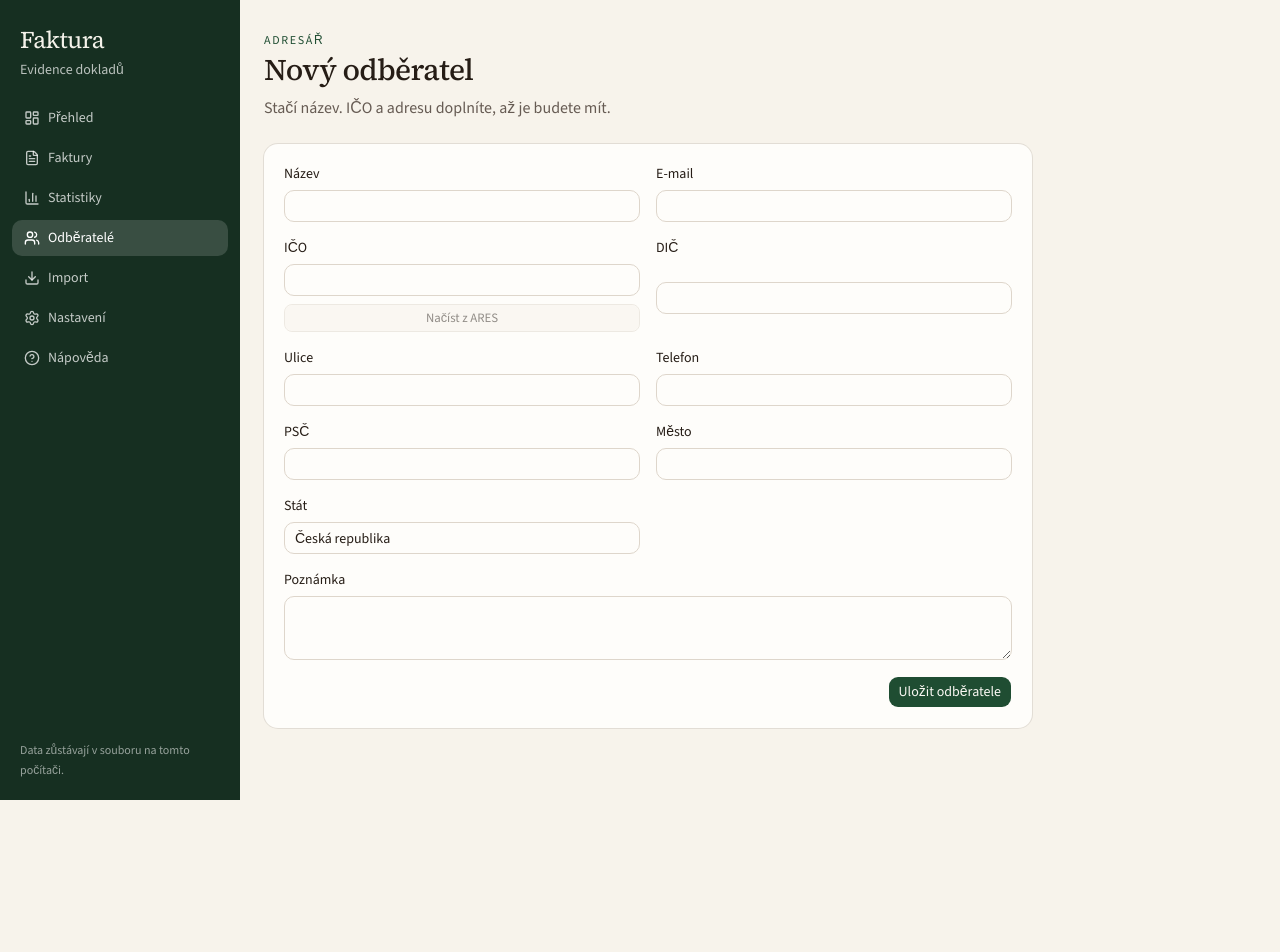
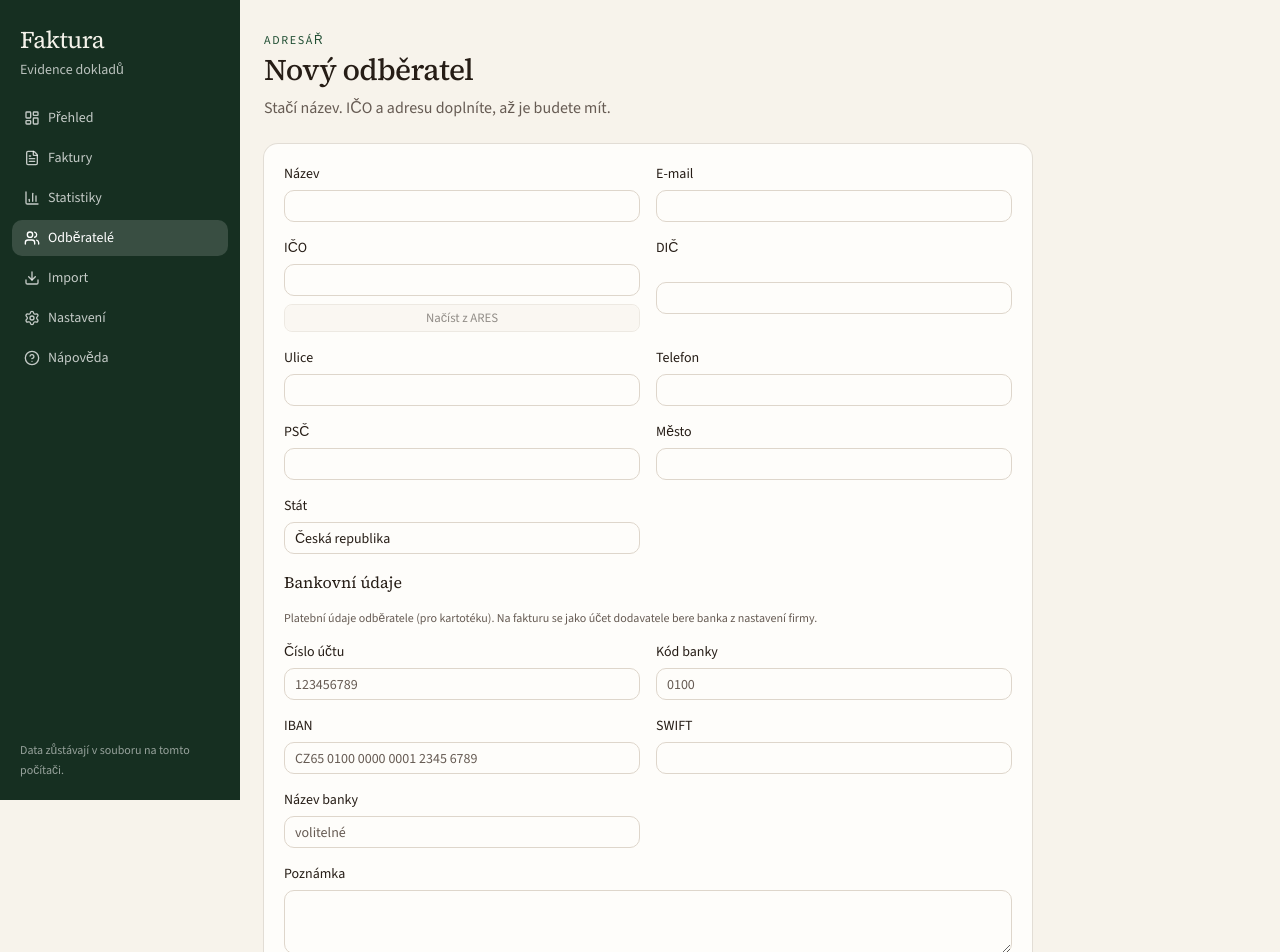
Before and after one commit to MartinJanda1/MJ-faktury, a Next.js app: page /odberatele/novy in a window 1280 px wide. Shown: the top 952 px of the page. Before the commit the page ends 800 px from the top, so only its background shows below. Built offline with nearby package versions, Linux system fonts and the light colour scheme.

Commit message:
Add bank details to customer directory records
Odběratelé can store account, bank code, IBAN, SWIFT, and bank name.
Old JSON customers migrate with empty defaults; invoice supplier bank stays from company settings.

Co-authored-by: martin.janda1 <martin.janda1@gmail.com>

```diff
--- a/app/(app)/odberatele/[id]/page.tsx
+++ b/app/(app)/odberatele/[id]/page.tsx
@@ -46,6 +46,27 @@ export default async function CustomerPage({ params }: PageProps<"/odberatele/[i
           <p>{[customer.street, [customer.zip, customer.city].filter(Boolean).join(" "), customer.country].filter(Boolean).join(", ") || "Adresa není vyplněná"}</p>
           <p className="mt-2 text-muted-foreground">{customer.email || "E-mail není vyplněný"}</p>
           <p className="text-muted-foreground">{customer.phone || "Telefon není vyplněný"}</p>
+          <div className="mt-4 space-y-1 border-t border-border pt-3">
+            <p className="font-medium">Bankovní údaje</p>
+            {customer.bankAccount || customer.bankCode || customer.iban || customer.swift || customer.bankName ? (
+              <>
+                <p>
+                  {[
+                    customer.bankAccount && customer.bankCode
+                      ? `${customer.bankAccount}/${customer.bankCode}`
+                      : customer.bankAccount || "",
+                    customer.bankName,
+                  ]
+                    .filter(Boolean)
+                    .join(" · ") || "—"}
+                </p>
+                {customer.iban ? <p className="text-muted-foreground">IBAN: {customer.iban}</p> : null}
+                {customer.swift ? <p className="text-muted-foreground">SWIFT: {customer.swift}</p> : null}
+              </>
+            ) : (
+              <p className="text-muted-foreground">Bankovní údaje nejsou vyplněné</p>
+            )}
+          </div>
           {customer.note ? <p className="mt-3 leading-6">{customer.note}</p> : null}
           <p className="mt-3 text-xs text-muted-foreground">Zdroj: {sourceLabel(customer.source)}</p>
           <div className="mt-4">
--- a/components/bank-autofill.tsx
+++ b/components/bank-autofill.tsx
@@ -10,20 +10,33 @@ type Props = {
   bankCode: string;
   iban: string;
   swift: string;
+  /** When set (including ""), show editable bank name and persist via form field. */
+  bankName?: string;
+  /** Show QR hint (company settings). Off for customer directory. */
+  showQrHint?: boolean;
 };
 
-export function BankAutofillFields({ bankAccount: initialAccount, bankCode: initialCode, iban: initialIban, swift: initialSwift }: Props) {
+export function BankAutofillFields({
+  bankAccount: initialAccount,
+  bankCode: initialCode,
+  iban: initialIban,
+  swift: initialSwift,
+  bankName: initialBankName,
+  showQrHint = true,
+}: Props) {
+  const persistBankName = initialBankName !== undefined;
   const [bankAccount, setBankAccount] = useState(initialAccount);
   const [bankCode, setBankCode] = useState(initialCode);
   const [iban, setIban] = useState(initialIban);
   const [swift, setSwift] = useState(initialSwift);
-  const [bankName, setBankName] = useState("");
+  const [bankName, setBankName] = useState(initialBankName ?? "");
   const [hint, setHint] = useState("");
 
   useEffect(() => {
+    if (persistBankName && bankName) return;
     const bank = fillFromBankCode(bankCode);
     if (bank) setBankName(bank.bankName);
-  }, [bankCode]);
+  }, [bankCode, persistBankName, bankName]);
 
   function applyFromIban(raw: string) {
     setIban(raw);
@@ -91,10 +104,20 @@ export function BankAutofillFields({ bankAccount: initialAccount, bankCode: init
       <Field label="SWIFT">
         <Input name="swift" value={swift} onChange={(event) => setSwift(event.target.value)} />
       </Field>
-      {(bankName || hint || resolved) && (
+      {persistBankName ? (
+        <Field label="Název banky">
+          <Input
+            name="bankName"
+            value={bankName}
+            onChange={(event) => setBankName(event.target.value)}
+            placeholder="volitelné"
+          />
+        </Field>
+      ) : null}
+      {(bankName || hint || (showQrHint && resolved)) && (
         <p className="sm:col-span-2 text-xs text-muted-foreground">
-          {[bankName, hint].filter(Boolean).join(" · ")}
-          {resolved && !iban.replace(/\s/g, "") ? ` · QR použije ${resolved}` : ""}
+          {persistBankName ? hint : [bankName, hint].filter(Boolean).join(" · ")}
+          {showQrHint && resolved && !iban.replace(/\s/g, "") ? ` · QR použije ${resolved}` : ""}
         </p>
       )}
     </>
--- a/components/customer-form.tsx
+++ b/components/customer-form.tsx
@@ -2,6 +2,7 @@
 
 import { useActionState, useState } from "react";
 import { AresLookup } from "@/components/ares-lookup";
+import { BankAutofillFields } from "@/components/bank-autofill";
 import { Button } from "@/components/ui/button";
 import { Input } from "@/components/ui/input";
 import { Textarea } from "@/components/ui/textarea";
@@ -71,6 +72,20 @@ export function CustomerForm({ customer }: { customer?: Customer }) {
           <Input name="country" value={country} onChange={(event) => setCountry(event.target.value)} />
         </Field>
       </div>
+      <div className="grid gap-4 sm:grid-cols-2">
+        <h3 className="font-heading text-base sm:col-span-2">Bankovní údaje</h3>
+        <p className="sm:col-span-2 text-xs text-muted-foreground">
+          Platební údaje odběratele (pro kartotéku). Na fakturu se jako účet dodavatele bere banka z nastavení firmy.
+        </p>
+        <BankAutofillFields
+          bankAccount={customer?.bankAccount ?? ""}
+          bankCode={customer?.bankCode ?? ""}
+          iban={customer?.iban ?? ""}
+          swift={customer?.swift ?? ""}
+          bankName={customer?.bankName ?? ""}
+          showQrHint={false}
+        />
+      </div>
       <Field label="Poznámka">
         <Textarea name="note" defaultValue={customer?.note ?? ""} rows={3} />
       </Field>
--- a/lib/actions.ts
+++ b/lib/actions.ts
@@ -76,6 +76,11 @@ export async function saveCustomerAction(_previous: { error: string }, formData:
       email: String(formData.get("email") ?? ""),
       phone: String(formData.get("phone") ?? ""),
       note: String(formData.get("note") ?? ""),
+      bankAccount: String(formData.get("bankAccount") ?? ""),
+      bankCode: String(formData.get("bankCode") ?? ""),
+      iban: String(formData.get("iban") ?? ""),
+      swift: String(formData.get("swift") ?? ""),
+      bankName: String(formData.get("bankName") ?? ""),
     });
   } catch (error) {
     return { error: error instanceof Error ? error.message : "Odběratele se nepodařilo uložit." };
--- a/lib/faktura-app-json.ts
+++ b/lib/faktura-app-json.ts
@@ -104,6 +104,12 @@ function mapCustomer(raw: Record<string, unknown>): CustomerDraft | null {
   const name = text(raw.name);
   if (!name) return null;
   const cityLine = splitCityLine(text(raw.city));
+  const payment = record(raw.payment);
+  const bank = bankFieldsFromPayment({
+    accountNumber: text(raw.bankAccount) || text(raw.accountNumber) || text(payment.accountNumber),
+    iban: text(raw.iban) || text(payment.iban),
+    swift: text(raw.swift) || text(payment.swift),
+  });
   return {
     externalId: null,
     source: "csv",
@@ -117,6 +123,11 @@ function mapCustomer(raw: Record<string, unknown>): CustomerDraft | null {
     email: text(raw.email),
     phone: text(raw.phone),
     note: "",
+    bankAccount: bank.bankAccount,
+    bankCode: bank.bankCode || text(raw.bankCode),
+    iban: bank.iban,
+    swift: bank.swift,
+    bankName: text(raw.bankName) || text(payment.bankName),
   };
 }
 
--- a/lib/idoklad-map.ts
+++ b/lib/idoklad-map.ts
@@ -46,6 +46,11 @@ export function mapContact(raw: Record<string, unknown>): CustomerDraft | null {
     email: text(raw.Email),
     phone: text(raw.Phone) || text(raw.Mobile),
     note: "",
+    bankAccount: text(raw.AccountNumber),
+    bankCode: text(raw.BankCode),
+    iban: text(raw.Iban),
+    swift: text(raw.Swift),
+    bankName: text(raw.BankName) || text(raw.Bank),
   };
 }
 
--- a/lib/isdoc.ts
+++ b/lib/isdoc.ts
@@ -198,6 +198,11 @@ function mapInvoice(raw: Record<string, unknown>, filename: string, warnings: st
         email: customerParty.email,
         phone: customerParty.phone,
         note: "",
+        bankAccount: "",
+        bankCode: "",
+        iban: "",
+        swift: "",
+        bankName: "",
       }
     : null;
   return { invoice, customer, supplier: supplierFromParty(supplierParty, payment) };
--- a/lib/persist.ts
+++ b/lib/persist.ts
@@ -28,6 +28,11 @@ function blankCustomer(partial: Partial<CustomerDraft> & Pick<CustomerDraft, "na
     email: (partial.email ?? "").trim(),
     phone: (partial.phone ?? "").trim(),
     note: (partial.note ?? "").trim(),
+    bankAccount: (partial.bankAccount ?? "").trim(),
+    bankCode: (partial.bankCode ?? "").trim(),
+    iban: (partial.iban ?? "").trim(),
+    swift: (partial.swift ?? "").trim(),
+    bankName: (partial.bankName ?? "").trim(),
   };
 }
 
@@ -102,6 +107,12 @@ function upsertCustomerInDoc(doc: StoreDocument, draft: CustomerDraft): { id: st
     existing.email = customer.email;
     existing.phone = customer.phone;
     existing.note = customer.note || existing.note;
+    // Import rows often omit bank columns — keep stored values unless new ones arrive.
+    existing.bankAccount = customer.bankAccount || existing.bankAccount;
+    existing.bankCode = customer.bankCode || existing.bankCode;
+    existing.iban = customer.iban || existing.iban;
+    existing.swift = customer.swift || existing.swift;
+    existing.bankName = customer.bankName || existing.bankName;
     existing.updatedAt = now;
     return { id: existing.id, created: false };
   }
@@ -144,6 +155,11 @@ function upsertInvoiceInDoc(
       email: draft.customerEmail,
       phone: "",
       note: "",
+      bankAccount: "",
+      bankCode: "",
+      iban: "",
+      swift: "",
+      bankName: "",
     }).id;
   }
 
--- a/lib/store.ts
+++ b/lib/store.ts
@@ -95,8 +95,25 @@ async function writeBlob(doc: StoreDocument) {
   });
 }
 
+function migrateCustomer(raw: Customer): Customer {
+  return {
+    ...raw,
+    bankAccount: raw.bankAccount ?? "",
+    bankCode: raw.bankCode ?? "",
+    iban: raw.iban ?? "",
+    swift: raw.swift ?? "",
+    bankName: raw.bankName ?? "",
+  };
+}
+
+function migrateDocument(doc: StoreDocument): StoreDocument {
+  doc.customers = (doc.customers ?? []).map(migrateCustomer);
+  return doc;
+}
+
 export async function loadStore(): Promise<StoreDocument> {
-  return useBlob() ? readBlob() : readLocal();
+  const doc = useBlob() ? await readBlob() : await readLocal();
+  return migrateDocument(doc);
 }
 
 export async function saveStore(doc: StoreDocument) {
--- a/lib/tabular.ts
+++ b/lib/tabular.ts
@@ -220,6 +220,14 @@ function contactFromRow(row: string[], map: Map<string, number>): CustomerDraft
     "name",
   ]);
   const person = [pick(row, map, ["jmeno", "firstname"]), pick(row, map, ["prijmeni", "surname"])].filter(Boolean).join(" ");
+  const accountRaw = pick(row, map, ["cislouctu", "bankovniucet", "bankaccount", "accountnumber", "ucet"]);
+  let bankAccount = accountRaw;
+  let bankCode = pick(row, map, ["kodbanky", "bankcode"]);
+  if (!bankCode && accountRaw.includes("/")) {
+    const [left, right] = accountRaw.split("/", 2);
+    bankAccount = left.trim();
+    bankCode = right.trim();
+  }
   return {
     externalId: null,
     source: "csv",
@@ -233,6 +241,11 @@ function contactFromRow(row: string[], map: Map<string, number>): CustomerDraft
     email: pick(row, map, ["email", "mail", "emailovaadresa"]),
     phone: pick(row, map, ["telefon", "phone", "mobil", "mobile"]),
     note: pick(row, map, ["poznamka", "note"]),
+    bankAccount,
+    bankCode,
+    iban: pick(row, map, ["iban"]),
+    swift: pick(row, map, ["swift", "bic"]),
+    bankName: pick(row, map, ["nazevbanky", "bankname"]),
   };
 }
 
@@ -250,6 +263,11 @@ function customerFromInvoice(invoice: InvoiceDraft): CustomerDraft {
     email: invoice.customerEmail,
     phone: "",
     note: "",
+    bankAccount: "",
+    bankCode: "",
+    iban: "",
+    swift: "",
+    bankName: "",
   };
 }
 
--- a/lib/types.ts
+++ b/lib/types.ts
@@ -34,6 +34,12 @@ export type CustomerDraft = {
   email: string;
   phone: string;
   note: string;
+  /** Customer’s own payment details (not used as invoice supplier bank). */
+  bankAccount: string;
+  bankCode: string;
+  iban: string;
+  swift: string;
+  bankName: string;
 };
 
 export type ItemDraft = {
```
Also changed, not shown: 1 other file (tests, documents, lock files or other folders).
